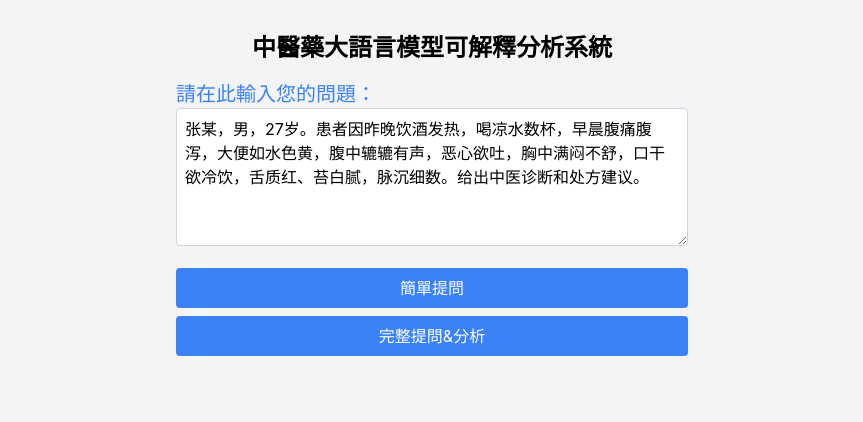
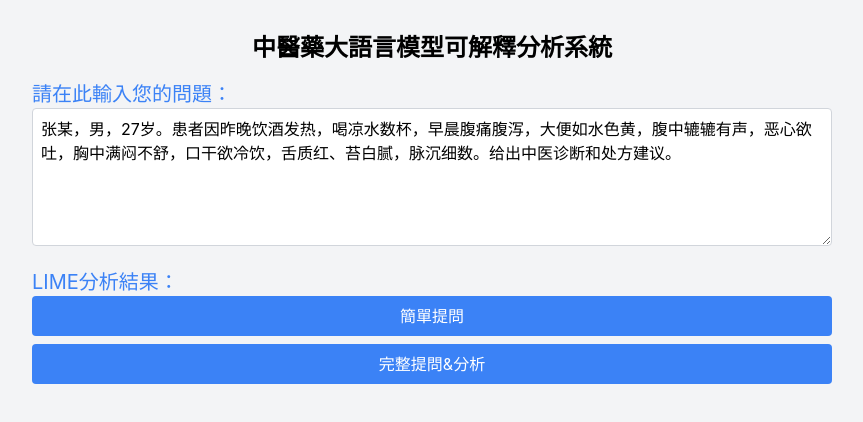
Before and after one commit to CISC7021-Group-66/web_explain_tcm_llm, a React (Create React App) app: page / in a window 1280 px wide. Shown: the top 422 px of the page, without its empty margins (208-1071 px from the left). Built offline with nearby package versions, Linux system fonts and the light colour scheme.

Commit message:
:lipstick: 再優化UI結構

```diff
--- a/src/App.js
+++ b/src/App.js
@@ -85,7 +85,6 @@ function App() {
               const data = JSON.parse(line);
               console.log("Parsed data:", data);
               setResult((prevItems) => [...prevItems, data]);
-              console.log("result", result);
             } catch (err) {
               console.error("Failed to parse JSON:", err, "Line:", line);
             }
@@ -148,7 +147,7 @@ function App() {
         中醫藥大語言模型可解釋分析系統
       </h1>
 
-      <div className="w-full max-w-lg">
+      <div className="w-full max-w-[50rem]">
         <h2 className="text-xl text-blue-500">請在此輸入您的問題：</h2>
         {waiting ? (
           <div className="mb-4 p-2 border border-gray-300 rounded bg-white">
@@ -175,13 +174,15 @@ function App() {
           <h2 className="text-xl text-blue-500">拼命為您診斷中...</h2>
         )}
 
-        {result.length > 0 && askMode == "full" && (
-          <>
+        {/* LIME分析結果 */}
         {askMode == "full" ? (
           <h2 className="text-xl text-blue-500">LIME分析結果：</h2>
         ) : (
           <h2 className="text-xl text-blue-500">您的初始提問：</h2>
         )}
+        <div className="flex flex-row col-span-2">
+          {result.length > 0 && askMode == "full" && (
+            <div className="flex-1">
               <div className="mb-4 p-4 border border-gray-300 rounded bg-white transition-all duration-300 hover:shadow-xl">
                 {result[0].words.map((word, index) => {
                   let wordIdx = findWeight(word); // 獲取詞語的索引
@@ -215,21 +216,23 @@ function App() {
                   );
                 })}
               </div>
-          </>
+            </div>
           )}
+
           {/* 詞語解釋 */}
           {result.length > 0 && focusWord && focusIdx != -1 && (
             <div
-            className="mb-4 p-2 border border-gray-300 rounded bg-white
+              className="flex-1 p-4 border border-gray-300 rounded bg-white
               transition-all duration-300 hover:shadow-xl ease-in-out"
             >
               {result[focusIdx].word +
-              " 的影響度：" +
+                " 對問診回答的影響度：" +
                 result[focusIdx].weight +
                 "。" +
                 result[focusIdx].response}
             </div>
           )}
+        </div>
 
         {/* 模型回答 */}
         {result.length > 0 && (
```
Lines whose indentation alone changed are shown as unchanged.
